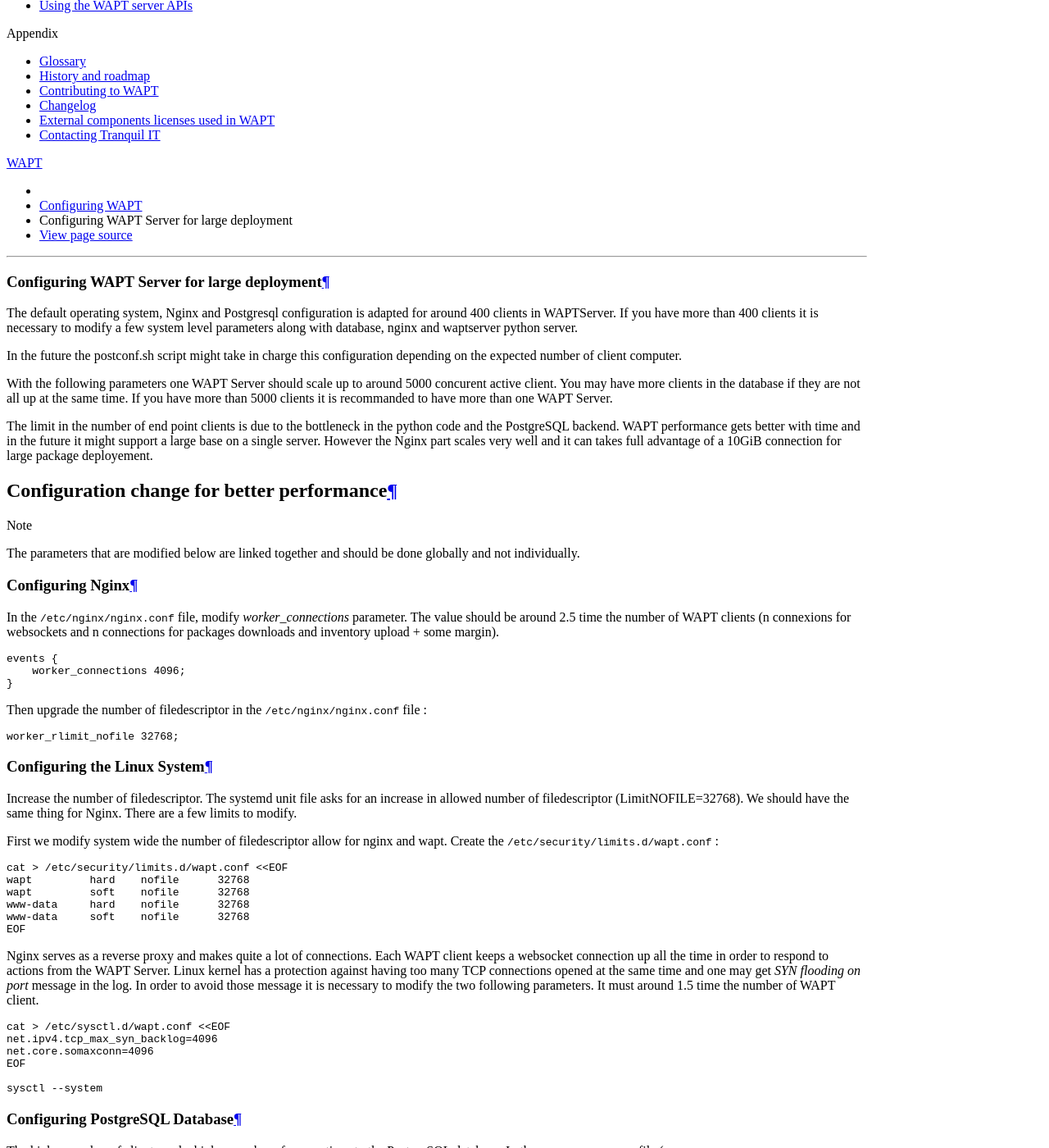
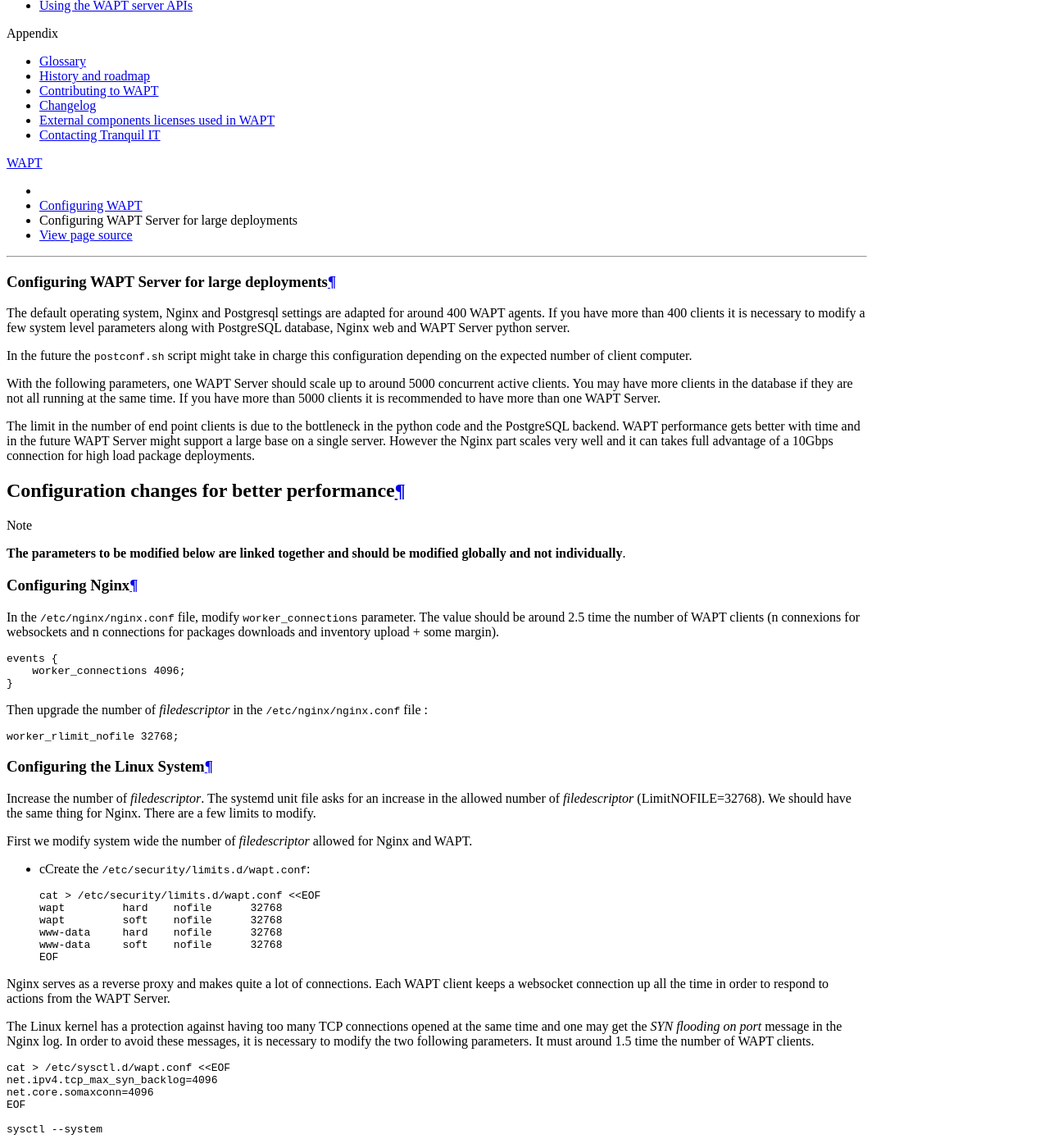
Before and after one commit to tranquilit/WAPT-Documentation, a Sphinx documentation site: the page built from source/wapt-configuration/wapt-large/index.rst, in a window 1280 px wide and 1400 px high, scrolled down 725 px. Shown: the whole window at 82% size. Built offline with Sphinx 7.4.7 and the Read the Docs theme 2.0.0, drawn with Linux system fonts in a browser that asks for light colours; some of the changed text lies outside the part shown.

Commit message:
restructure articles in WAPT 1.8 documentation

```diff
--- a/source/wapt-configuration/wapt-large/index.rst
+++ b/source/wapt-configuration/wapt-large/index.rst
@@ -6,47 +6,49 @@
    Niveau 5 : ^^^^^^^^^^^^^^^^^^^^
 
 .. meta::
-    :description: Configuring WAPTServer for large deployement
+    :description: Configuring WAPT Server for large deployments
     :keywords: install, WAPT, documentation, optimization, large deployment
 
 .. _configuring_WAPT_for_large_deployment:
 
-Configuring WAPT Server for large deployment
-============================================
+Configuring WAPT Server for large deployments
+=============================================
 
-The default operating system, Nginx and Postgresql configuration is adapted for
-around 400 clients in WAPTServer. If you have more than 400 clients it is necessary to
-modify a few system level parameters along with database, nginx and waptserver python server.
+The default operating system, Nginx and Postgresql settings are adapted for
+around 400 WAPT agents. If you have more than 400 clients it is necessary to
+modify a few system level parameters along with PostgreSQL database,
+Nginx web and WAPT Server python server.
 
-In the future the postconf.sh script might take in charge this configuration
-depending on the expected number of client computer.
+In the future the :code:`postconf.sh` script might take in charge
+this configuration depending on the expected number of client computer.
 
-With the following parameters one WAPT Server should scale up to around 5000
-concurent active client. You may have more clients in the database if they
-are not all up at the same time. If you have more than 5000 clients it is
-recommanded to have more than one WAPT Server.
+With the following parameters, one WAPT Server should scale up to around 5000
+concurrent active clients. You may have more clients in the database if they
+are not all running at the same time. If you have more than 5000 clients it is
+recommended to have more than one WAPT Server.
 
 The limit in the number of end point clients is due to the bottleneck in the
-python code and the PostgreSQL backend. WAPT performance gets better with time and
-in the future it might support a large base on a single server. However the Nginx
-part scales very well and it can takes full advantage of a 10GiB connection for
-large package deployement.
+python code and the PostgreSQL backend.
+WAPT performance gets better with time and in the future
+WAPT Server might support a large base on a single server. However the Nginx
+part scales very well and it can takes full advantage of a 10Gbps connection for
+high load package deployments.
 
-Configuration change for better performance
--------------------------------------------
+Configuration changes for better performance
+--------------------------------------------
 
 .. note::
 
-   The parameters that are modified below are linked together and should be done globally
-   and not individually.
+  **The parameters to be modified below are linked together
+  and should be modified globally and not individually**.
 
 Configuring Nginx
 +++++++++++++++++
 
-In the :file:`/etc/nginx/nginx.conf` file, modify `worker_connections` parameter.
-The value should be around 2.5 time the number of WAPT clients (n connexions
-for websockets and n connections for packages downloads and inventory upload +
-some margin).
+In the :file:`/etc/nginx/nginx.conf` file, modify ``worker_connections``
+parameter. The value should be around 2.5 time the number of WAPT clients
+(n connexions for websockets and n connections for packages downloads
+and inventory upload + some margin).
 
 .. code-block:: bash
 
@@ -54,7 +56,8 @@
        worker_connections 4096;
    }
 
-Then upgrade the number of filedescriptor in the :file:`/etc/nginx/nginx.conf` file :
+Then upgrade the number of *filedescriptor*
+in the :file:`/etc/nginx/nginx.conf` file :
 
 .. code-block:: bash
 
@@ -63,28 +66,32 @@
 Configuring the Linux System
 ++++++++++++++++++++++++++++
 
-Increase the number of filedescriptor. The systemd unit file asks for an increase
-in allowed number of filedescriptor (LimitNOFILE=32768). We should have the same
-thing for Nginx. There are a few limits to modify.
+Increase the number of *filedescriptor*. The systemd unit file asks
+for an increase in the allowed number of *filedescriptor* (LimitNOFILE=32768).
+We should have the same thing for Nginx. There are a few limits to modify.
 
-First we modify system wide the number of filedescriptor allow for nginx and wapt.
-Create the :file:`/etc/security/limits.d/wapt.conf` :
+First we modify system wide the number of *filedescriptor* allowed
+for Nginx and WAPT.
 
-.. code-block:: bash
+* cCreate the :file:`/etc/security/limits.d/wapt.conf`:
 
-   cat > /etc/security/limits.d/wapt.conf <<EOF
-   wapt         hard    nofile      32768
-   wapt         soft    nofile      32768
-   www-data     hard    nofile      32768
-   www-data     soft    nofile      32768
-   EOF
+  .. code-block:: bash
 
-Nginx serves as a reverse proxy and makes quite a lot of connections. Each WAPT client
-keeps a websocket connection up all the time in order to respond to actions from the WAPT Server.
-Linux kernel has a protection against having too many TCP connections opened at the same time
-and one may get `SYN flooding on port` message in the log. In order to avoid those message
-it is necessary to modify the two following parameters. It must around 1.5 time the number
-of WAPT client.
+     cat > /etc/security/limits.d/wapt.conf <<EOF
+     wapt         hard    nofile      32768
+     wapt         soft    nofile      32768
+     www-data     hard    nofile      32768
+     www-data     soft    nofile      32768
+     EOF
+
+Nginx serves as a reverse proxy and makes quite a lot of connections.
+Each WAPT client keeps a websocket connection up all the time in order
+to respond to actions from the WAPT Server.
+
+The Linux kernel has a protection against having too many TCP connections
+opened at the same time and one may get the *SYN flooding on port* message
+in the Nginx log. In order to avoid these messages, it is necessary to modify
+the two following parameters. It must around 1.5 time the number of WAPT clients.
 
 .. code-block:: bash
 
@@ -95,28 +102,28 @@
 
    sysctl --system
 
-Configuring PostgreSQL Database
-+++++++++++++++++++++++++++++++
+Configuring the PostgreSQL database
++++++++++++++++++++++++++++++++++++
 
-The higher number of client need a higher number of connections to the PostgreSQL
-database. In the :file:`postgresql.conf` file (
-file:`/etc/postgresql/11/main/postgresql.conf` on debian 10 for example), you need to
-increase the following parameter at approximatly 1/4 the number of clients.
+A higher number of clients need a higher number of connections to the PostgreSQL
+database. In the :file:`postgresql.conf`
+file (file:`/etc/postgresql/11/main/postgresql.conf` on debian 10 for example),
+you need to increase the following parameter to approximately 1/4
+the number of active WAPT agents.
 
 .. code-block:: bash
 
    max_connections = 1000
 
-Configuring the WAPTServer
-++++++++++++++++++++++++++
+Configuring the WAPT Server
++++++++++++++++++++++++++++
 
-Then modify the two following parameter in the :file:`/opt/wapt/conf/waptserver.ini` file.
-`db_max_connections` should be equal to postgresql max_connections minus 10 (PostgreSQL needs
-some connections for its housekeeping stuff).
+In :file:`/opt/wapt/conf/waptserver.ini` file, ``db_max_connections``
+should be equal to PostgreSQL ``max_connections`` minus 10 (PostgreSQL needs
+to keep some connections for its housekeeping stuff). The ``max_clients``
+parameters should be set around 1.2 times the number of WAPT agents:
 
-The `max_clients` parameters should be set around 1.2 times the number of clients.
-
-.. code-block:: bash
+.. code-block:: ini
 
    [options]
    ...
@@ -126,15 +133,16 @@
 Configuration for large package upload
 --------------------------------------
 
-Depending on the partitioning of your server you might have to be careful with the
-Nginx temporary file upload directory. Nginx acts as a reverse proxy for the WAPTServer
-Python engine and its does a caching of packages upload when uploading a new package
-from the console.
+Depending on the partitioning of your WAPT server you might have to be careful
+with the Nginx temporary file upload directory. Nginx acts as a reverse proxy
+for the WAPTServer Python engine and its does a caching of packages upload
+when uploading a new package from the console.
 
-The packages are store in the :file:`/var/lib/nginx/proxy` directory. You have to
-make sure that the parition hosting this directory is large enough.
-You may change this directory location using the following Nginx configuration parameter.
+The packages are stored in the :file:`/var/lib/nginx/proxy` directory.
+You have to make sure that the partition hosting this directory is large enough.
+You may change this directory location using the following Nginx
+configuration parameter.
 
-.. code-block:: bash
+.. code-block:: ini
 
    $client_body_temp_path
```
Also changed, not shown: source/wapt-security/security-firewall.rst (+37 -33 lines).
